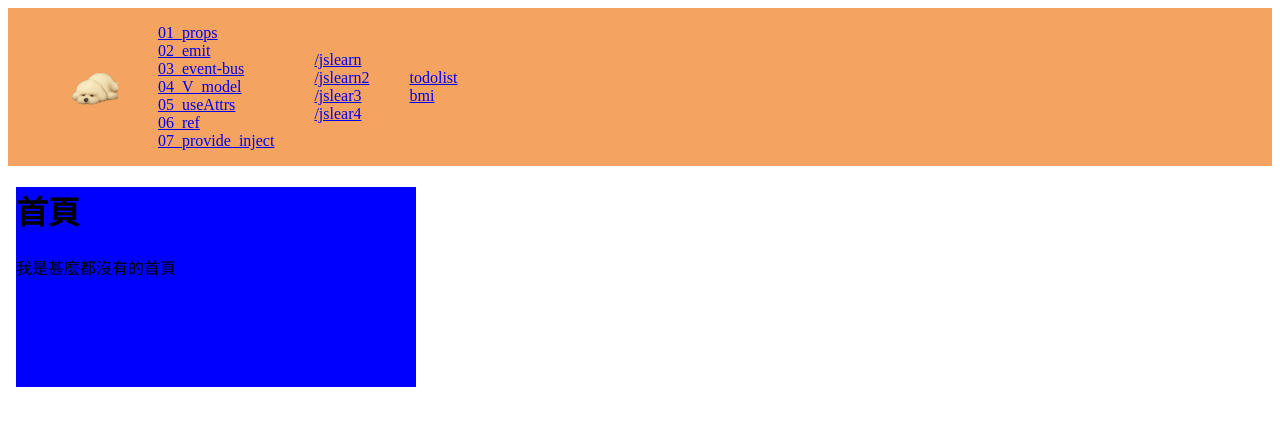
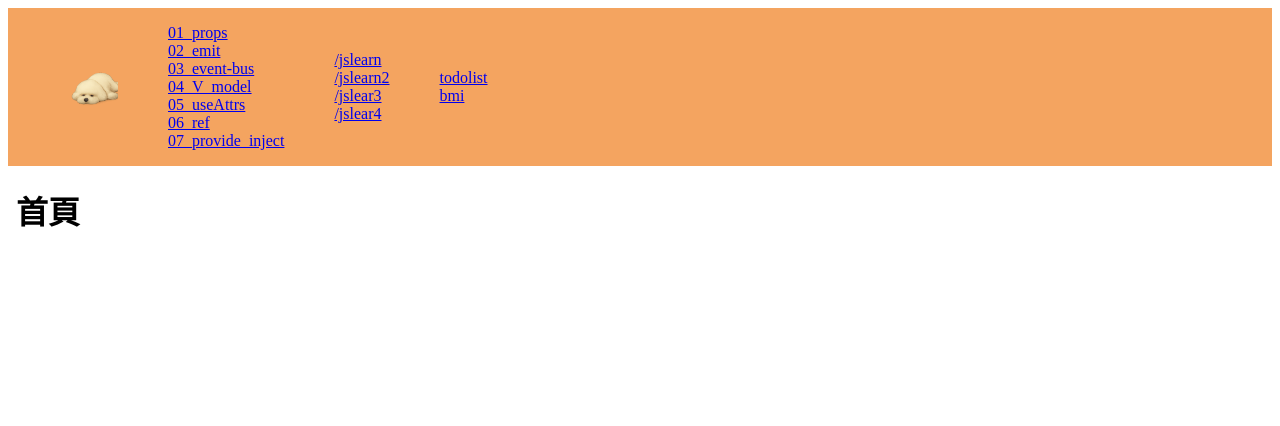
Before and after one commit to Roger0122/vue3_practise, a Vue app: page / in a window 1280 px wide. Shown: the top 426 px of the page. Built offline with nearby package versions, Linux system fonts and the light colour scheme.

Commit message:
修改: 首頁修改

```diff
--- a/src/home/index.vue
+++ b/src/home/index.vue
@@ -1,7 +1,6 @@
 <template>
     <div class="homepage">
         <h1>首頁</h1>
-        <p>我是甚麼都沒有的首頁</p>
     </div>
   </template>
 
@@ -12,8 +11,7 @@
 
   <style scoped>
   .homepage{
-    width: 400px;
-    height: 200px;
-    background-color: blue;
+    width: auto;
+    height: auto;
   }
   </style>
--- a/src/view/navbar.vue
+++ b/src/view/navbar.vue
@@ -62,4 +62,12 @@ li{
   height: 50px; /* 或 auto 保持比例 */
 }
 
+.link {
+  display: inline-block;
+  margin-right: 10px;
+  font-size: 16px;
+  text-align: center;;
+  transition: color 0.3s ease;
+}
+
 </style>
```
